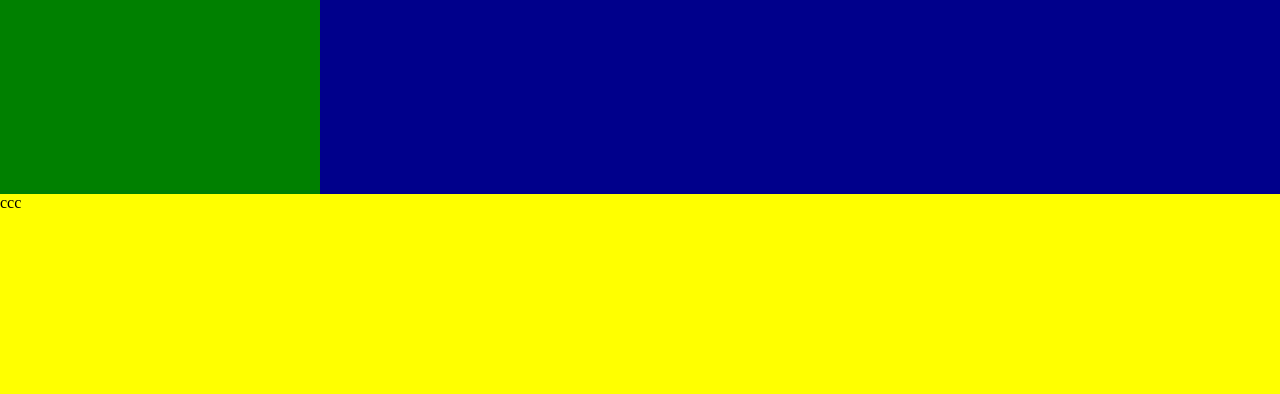
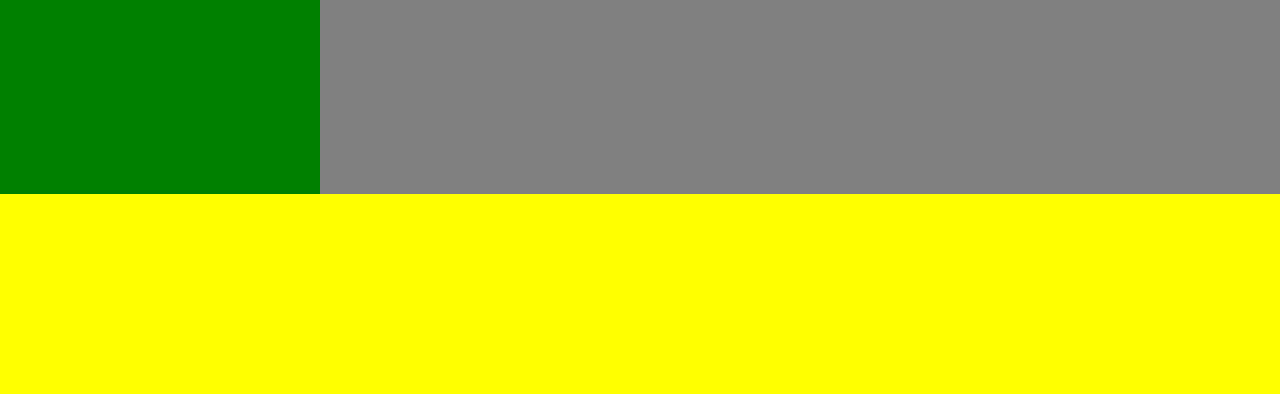
Before and after one commit to Castillo5115/html, a PHP site: page / in a window 1280 px wide. Shown: the part 406-800 px from the top of the page. Run offline with PHP 8.4, Linux system fonts and the light colour scheme.

Commit message:
maquetacion página

```diff
--- a/UD3/estilos.css
+++ b/UD3/estilos.css
@@ -23,9 +23,8 @@
     float:left;
     height: 100%;
     width:75%;
-    background-color: darkblue;
+    background-color: grey;
     color: white;
-    list-style: none;
 }
 
 .contenedor{
@@ -33,13 +32,36 @@
     height: 100%;
     width: 100%;
 }
-.pelicula{
-    margin: 3px;
-    border: 1px solid white;
+
+.listado_peliculas{
+    float: left;
+    width: 100%;
+    height: 100%;
 }
-li{
-    width: 100%;
+
+.peliculas{
+    background-color: white;
+    border-radius: 6px;
+    margin: 4px;
+    color: black;
+    text-align: right;
+}
+
+.imagen{
+    height: 50%;
+    width: 27%;
+    border: 1px solid red;
+}
+
+.titulo_descripcion{
+
+}
+
+.enlaces{
+
 }
 img{
-    width: 20pxpx;
+    height: 100%;
+    width: 100%;
+
 }
--- a/UD3/index.php
+++ b/UD3/index.php
@@ -12,11 +12,28 @@
         </div>
         <div class="segunda_caja">
 
-            <div class="primera_columna">aa</div>
-            <div class="segunda_columna"></div>
+            <div class="primera_columna"></div>
+            <div class="segunda_columna">
+                <div class="listado_peliculas">
+                    <div class="peliculas">
+                        <div class="imagen">
+                            <img src="img/1.jpg" alt="cartel resplandor">
+                        </div>
+                        <div class="titulo_descrpicion">
+
+                        </div>
+                        <div class="enlace">
+
+                        </div>
+                    </div>
+                    <div class="peliculas">
+
+                    </div>
+                </div>
+            </div>
 
         </div>
-        <div class="tercera_caja">ccc</div>
+        <div class="tercera_caja"></div>
     <div>
 </body>
 </html>
```
